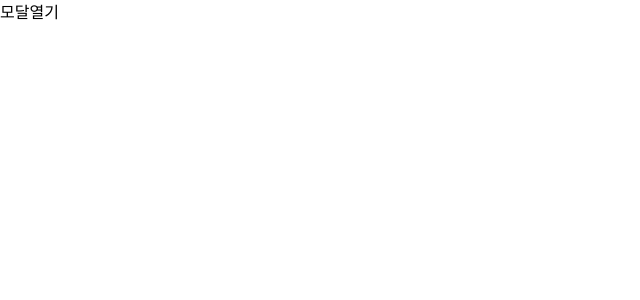
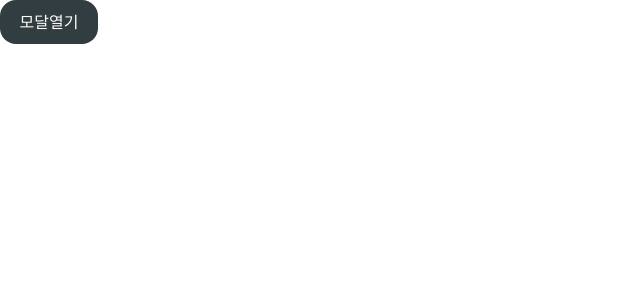
Before and after one commit to mato268/new_SNS, a React (Create React App) app in the folder newsns/: page / in a window 1280 px wide. Shown: the top 300 px of the page, without its empty margins (0-640 px from the left). Built offline with nearby package versions, Linux system fonts and the light colour scheme.

Commit message:
feat : 모달 개발중, 파일 이름 변경

```diff
--- a/newsns/src/App.tsx
+++ b/newsns/src/App.tsx
@@ -1,6 +1,6 @@
 import { useState } from "react";
-import Modal from "./component/Modal";
-import ModalPortal from "./component/ModalPortal";
+import Modal from "./components/Modal";
+import ModalPortal from "./components/ModalPortal";
 
 function App() {
   const [open, setOpen] = useState<boolean>(false);
@@ -14,7 +14,7 @@ function App() {
   }
   return (
     <main>
-      <button onClick={onOpenModal}>모달열기</button>
+      <button className="w-buttonSmall h-buttonSmall rounded-2xl bg-deepdark text-white" onClick={onOpenModal}>모달열기</button>
       {open && (<ModalPortal>
         <Modal onClose={onCloseModal}>모달입니다</Modal>
       </ModalPortal>
```
Also changed, not shown: newsns/src/components/Modal.tsx (renamed from newsns/src/component/modal.tsx), newsns/src/components/ModalPortal.tsx (renamed from newsns/src/component/ModalPortal.tsx).
